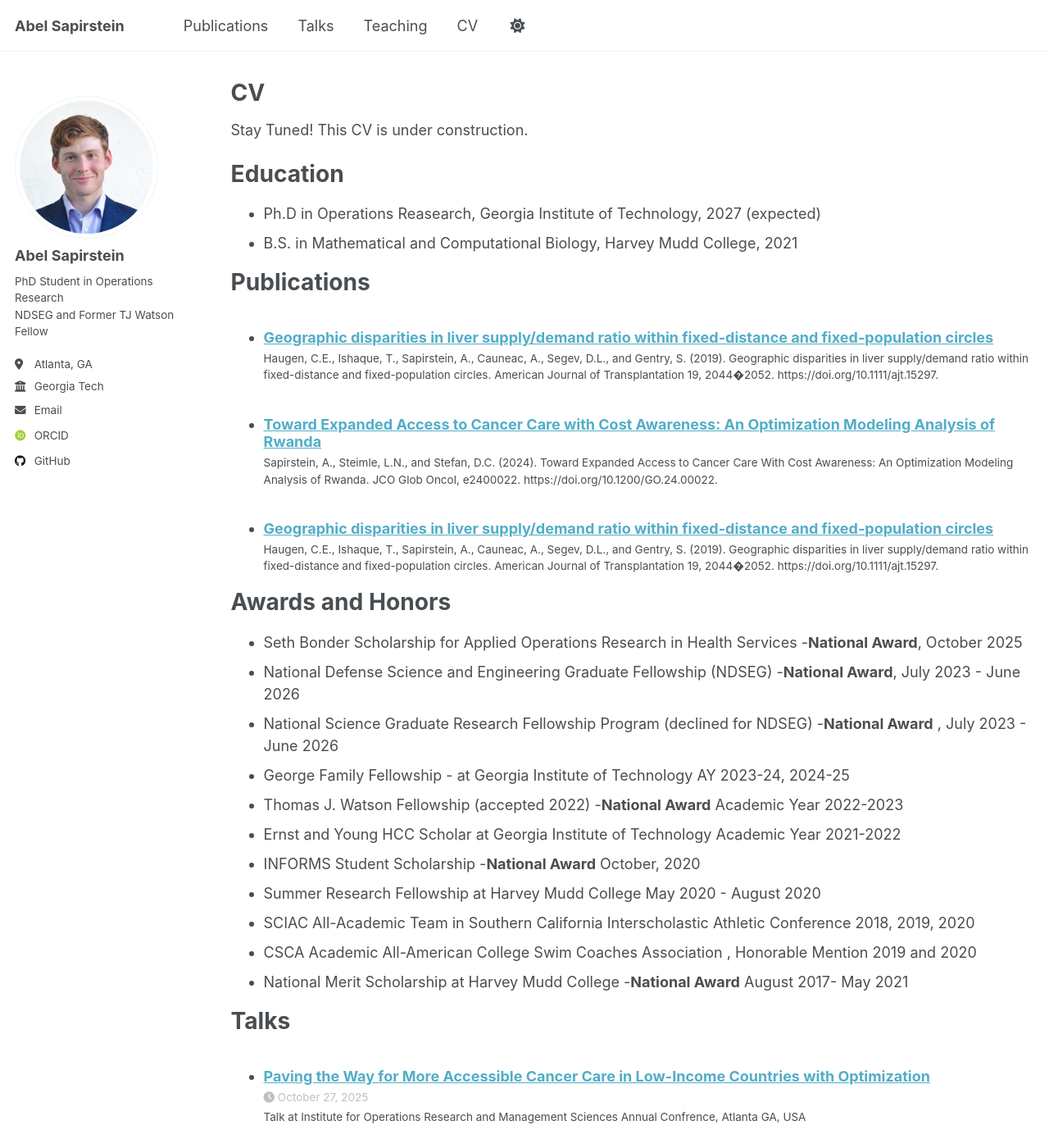
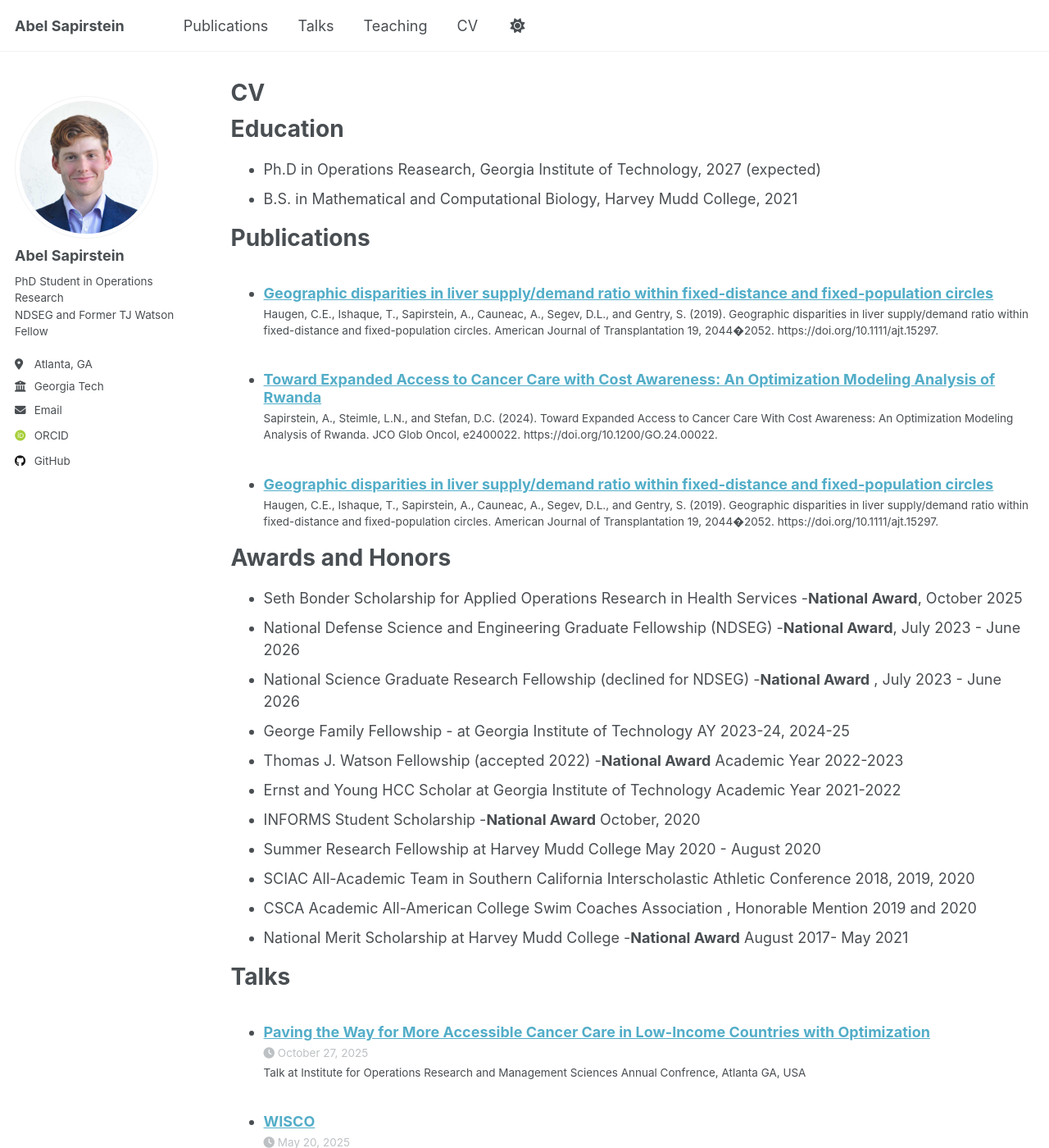
Before and after one commit to asapirstein/asapirstein.github.io, a Jekyll site: the page built from _pages/cv.md, in a window 1280 px wide and 1400 px high. Shown: the whole window at 82% size. Built offline with Jekyll 4.4.1, drawn with Linux system fonts in a browser that asks for light colours; some web fonts are replaced; a script that is not in the unit is left out.

Commit message:
adding things

```diff
--- a/_pages/cv.md
+++ b/_pages/cv.md
@@ -8,9 +8,6 @@
 ---
 
 {% include base_path %}
-
-Stay Tuned! This CV is under construction.
-
 
 Education
 ======
@@ -29,7 +26,7 @@
 ======
 * Seth Bonder Scholarship for Applied Operations Research in Health Services -**National Award**, October 2025
 * National Defense Science and Engineering Graduate Fellowship (NDSEG) -**National Award**, July 2023 - June 2026
-* National Science Graduate Research Fellowship Program (declined for NDSEG) -**National Award** , July 2023 - June 2026
+* National Science Graduate Research Fellowship (declined for NDSEG) -**National Award** , July 2023 - June 2026
 * George Family Fellowship - at Georgia Institute of Technology AY 2023-24, 2024-25
 * Thomas J. Watson Fellowship (accepted 2022) -**National Award** Academic Year 2022-2023
 * Ernst and Young HCC Scholar at Georgia Institute of Technology Academic Year 2021-2022
```
Also changed, not shown: _teaching/2025-cure.md (+1 -0 lines).
